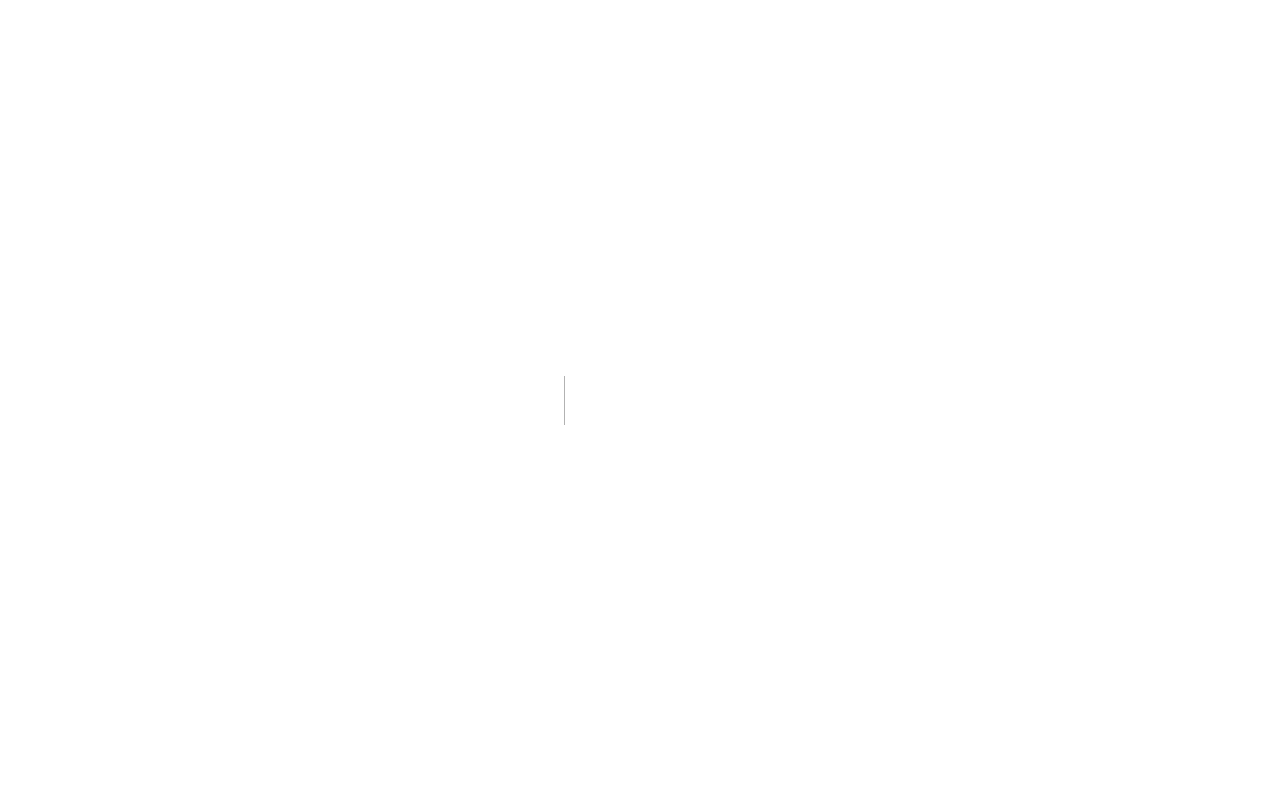
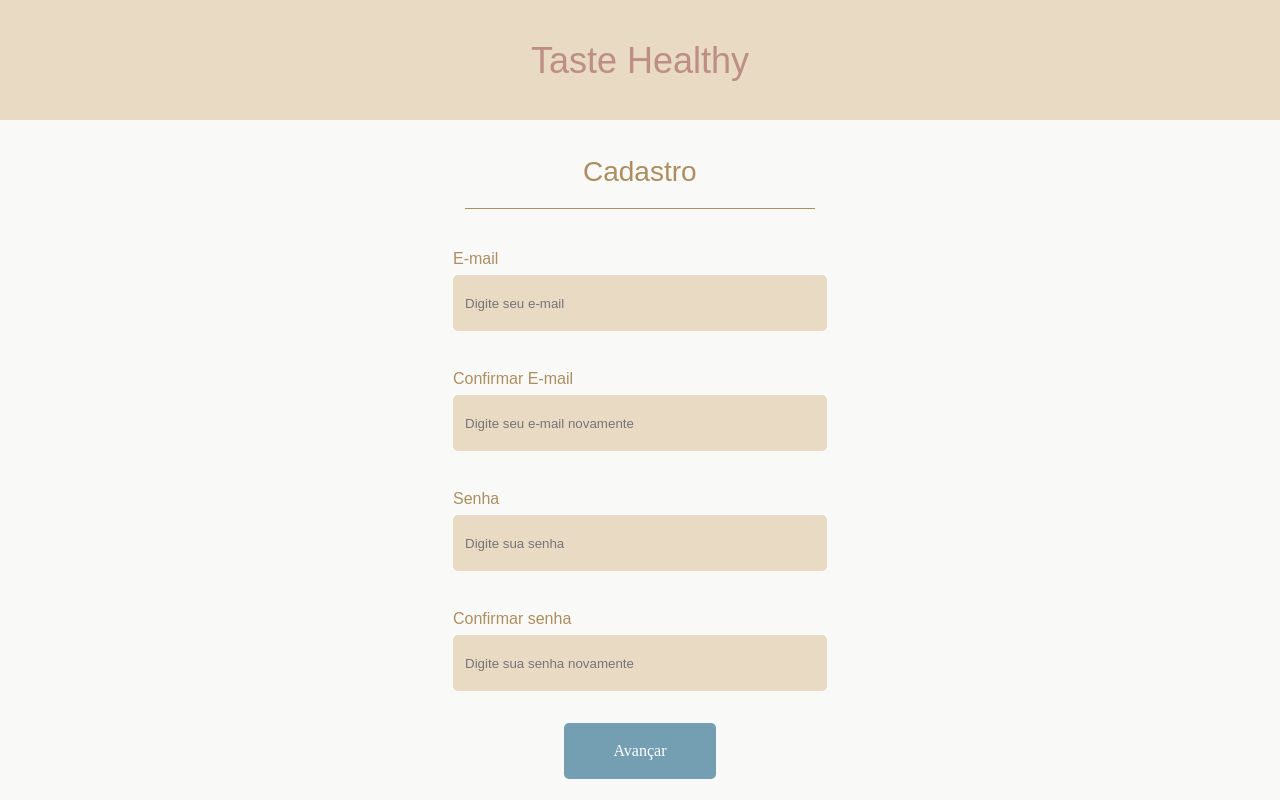
Before and after one commit to lucasklafke/taste-healthy-app, a Next.js app: page /signup in a window 1280 px wide. Before the commit this address had no page. Built offline with nearby package versions, Linux system fonts and the light colour scheme.

Commit message:
feat: signup page layout

```diff
--- a/src/pages/login/index.tsx
+++ b/src/pages/login/index.tsx
@@ -18,8 +18,7 @@ export default function Login() {
       <div>
       <span className={styles.label}>Password</span>
       <form autoComplete='off'>
-
-        <input className={styles.input} placeholder='Digite sua senha' type='password'/>
+        <input className={styles.input} placeholder='Digite sua senha' type='password' autoComplete='off'/>
       </form>
       </div>
     </div>
--- /dev/null
+++ b/src/pages/signup/index.jsx
@@ -0,0 +1,39 @@
+import Header from '@/components/Header'
+import styles from '@/styles/signup.module.css'
+import { useRouter } from 'next/router'
+
+export default function Login() {
+  const router = useRouter()
+
+  function handleSubmit(event, path) {
+    event.preventDefault()
+    router.push(path)
+  }
+  return (
+  <div className={styles.page}>
+    <Header />
+    <h2 className={styles.title}>Cadastro</h2>
+    <div className={styles.separator}></div>
+    <form className={styles.form} autoComplete='off' onSubmit={(e) => handleSubmit(e, '/signup/register')}>
+      <div className={styles.inputContainer}>
+        <label htmlFor="email" className={styles.label}>E-mail</label>
+        <input type="email" className={styles.input} autoComplete='off' placeholder='Digite seu e-mail'/>
+      </div>
+      <div className={styles.inputContainer}>
+        <label htmlFor="confirm-email" className={styles.label}>Confirmar E-mail</label>
+        <input type="email" name='confirm-email' className={styles.input} autoComplete='off' placeholder='Digite seu e-mail novamente'/>
+      </div>
+      <div className={styles.inputContainer}>
+        <label htmlFor="password" className={styles.label}>Senha</label>
+        <input type="password"name='password' className={styles.input} autoComplete='off' placeholder='Digite sua senha'/>
+      </div>
+      <div className={styles.inputContainer}>
+        <label htmlFor='confirmPassword' className={styles.label}>Confirmar senha</label>
+        <input type='password' name='confirmPassword' className={styles.input} autoComplete='off' placeholder='Digite sua senha novamente'/>
+      </div>
+      <button className={styles.nextButton}>Avançar</button>
+    </form>
+  </div>
+
+  )
+}
--- a/src/styles/globals.css
+++ b/src/styles/globals.css
@@ -24,7 +24,7 @@ time, mark, audio, video, button{
     font: inherit;
     vertical-align: baseline;
     text-decoration: none;
-    color: white;
+    color: #AC8E60;
 }
 /* HTML5 display-role reset for older browsers */
 article, aside, details, figcaption, figure,
--- a/src/styles/home.module.css
+++ b/src/styles/home.module.css
@@ -4,7 +4,6 @@
   min-width: 390px;
   height: 100vh;
   align-items: center;
-  justify-content: center;
   background-color: #F9F9F7;
 }
 
--- a/src/styles/login.module.css
+++ b/src/styles/login.module.css
@@ -3,10 +3,9 @@
   min-width: 390px;
   display: flex;
   min-height: 740;
-  height: 100%;
+  height: 100vh;
   flex-direction: column;
   align-items: center;
-  justify-content: space-around;
   background-color: #F9F9F7;
 }
 .inputContainer {
--- /dev/null
+++ b/src/styles/signup.module.css
@@ -0,0 +1,87 @@
+.page {
+  width: 100%;
+  min-width: 390px;
+  display: flex;
+  min-height: 740;
+  height: 100vh;
+  flex-direction: column;
+  align-items: center;
+  background-color: #F9F9F7;
+}
+
+.title {
+  width: 114px;
+  height: 32px;
+
+  font-family: 'Arial';
+  font-style: normal;
+  font-weight: 400;
+  font-size: 28px;
+  line-height: 32px;
+  display: flex;
+  align-items: center;
+  color: #AC8E60;
+  margin-top: 36px;
+}
+
+.separator {
+  width: 350px;
+  height: 1px;
+  background-color: #AC8E60;
+  margin-top: 20px;
+}
+.form {
+  display: flex;
+  flex-direction: column;
+  gap: 32px;
+  margin-top: 34px;
+  align-items: center;
+}
+.inputContainer {
+  display: flex;
+  flex-direction: column;
+
+}
+
+.label {
+  height: 32px;
+
+  font-family: 'Arial';
+  font-style: normal;
+  font-weight: 400;
+  font-size: 16px;
+  line-height: 18px;
+  display: flex;
+  align-items: center;
+
+  color: #AC8E60;
+}
+
+.input {
+  display: flex;
+  flex-direction: row;
+  align-items: center;
+  padding: 0px 12px;
+  gap: 16px;
+
+  width: 350px;
+  height: 56px;
+  border: none;
+  background: #E9DAC4;
+  border-radius: 5px;
+}
+
+.nextButton {
+  display: flex;
+  flex-direction: row;
+  justify-content: center;
+  align-items: center;
+  padding: 19px 46px;
+  gap: 8px;
+  width: 152px;
+  height: 56px;
+
+  background: #749EB2;
+  border-radius: 5px;
+  color: #ffffff;
+}
```
Also changed, not shown: src/pages/home.tsx (+7 -2 lines), src/pages/signup/register.jsx (added, +18 -0 lines).
